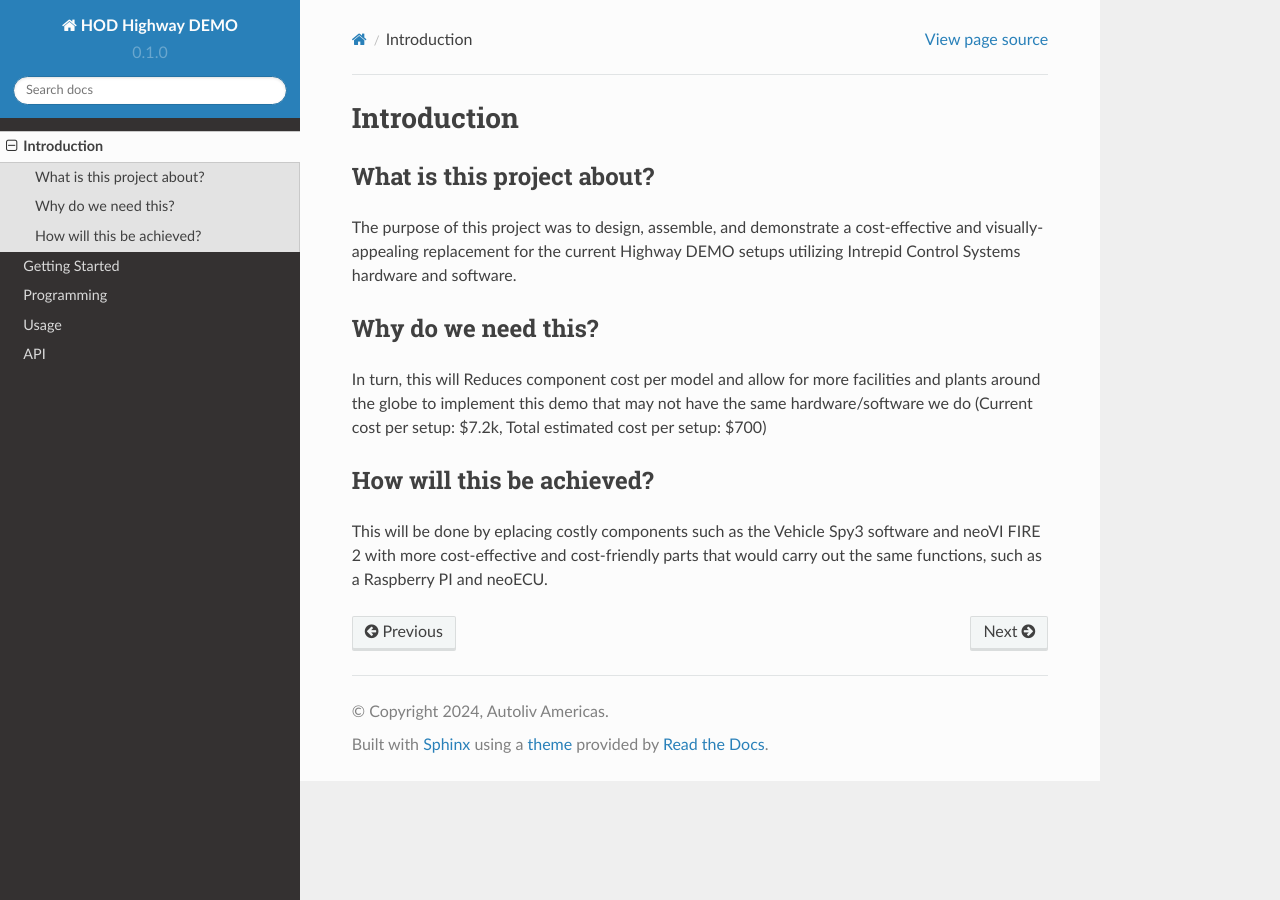
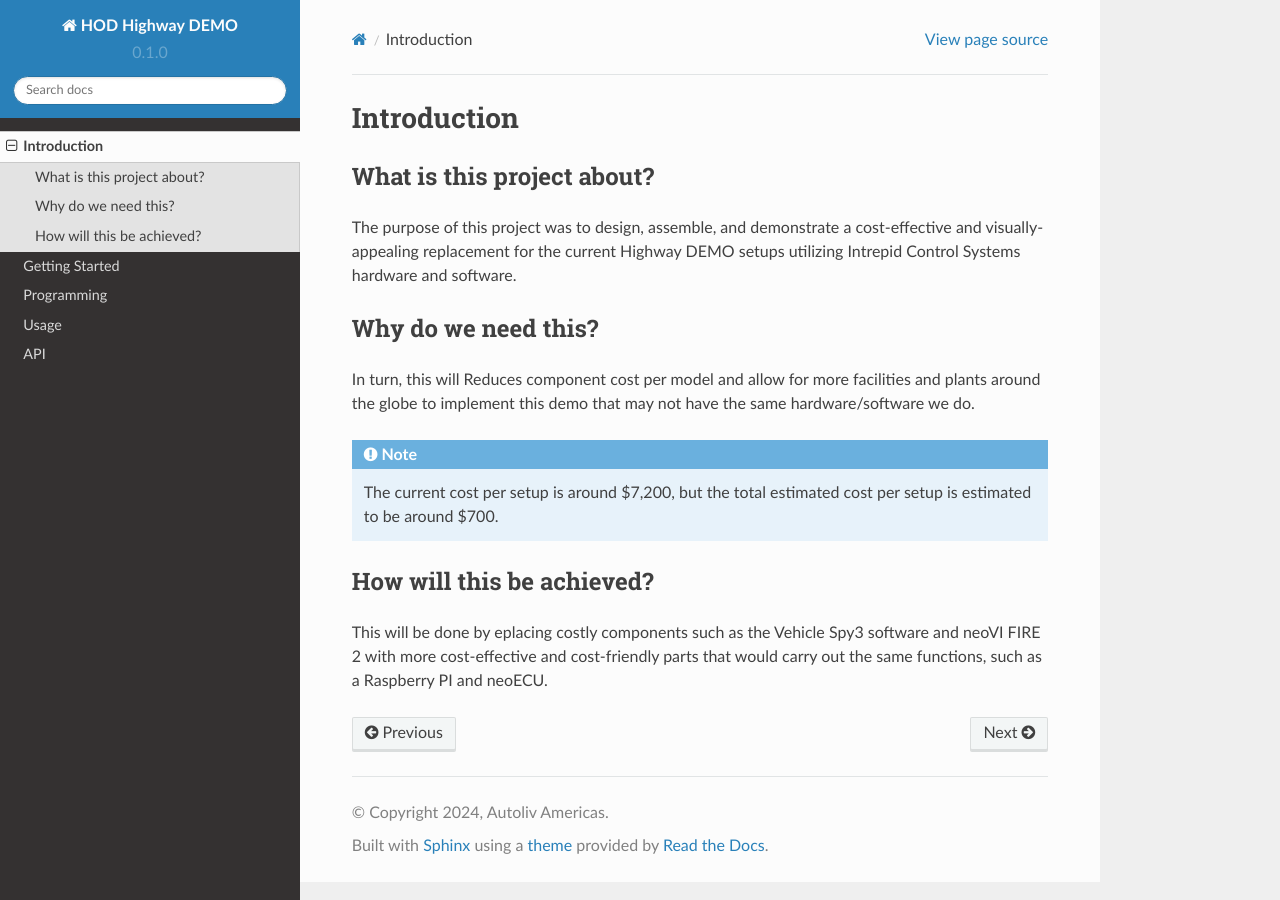
Before and after one commit to DaSausiBoi/VW-DEMO-Docs, a Sphinx documentation site: the page built from docs/source/introduction.rst, in a window 1280 px wide. Built offline with Sphinx 7.4.7 and the Read the Docs theme 2.0.0, drawn with Linux system fonts in a browser that asks for light colours.

Commit message:
added cost note

```diff
--- a/docs/source/introduction.rst
+++ b/docs/source/introduction.rst
@@ -13,7 +13,10 @@ Why do we need this?
 
 In turn, this will Reduces component cost per model and allow for more facilities
 and plants around the globe to implement this demo that may not have the same
-hardware/software we do (Current cost per setup: $7.2k, Total estimated cost per setup: $700)
+hardware/software we do.
+
+.. note::
+    The current cost per setup is around $7,200, but the total estimated cost per setup is estimated to be around $700.
 
 How will this be achieved?
 --------------------------
```
